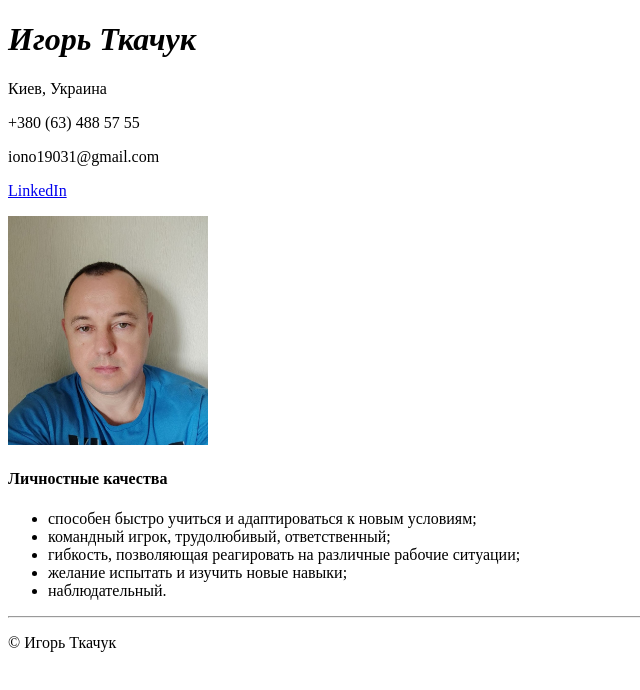
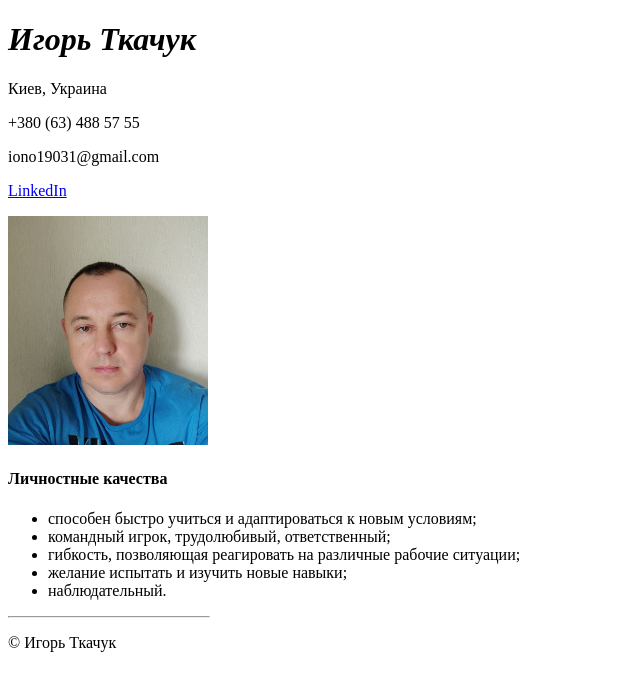
Before and after one commit to Ihor-Tkachuk/resume-beetroot, a plain HTML site: page index.html in a window 1280 px wide. Shown: the whole page, without its empty margins (0-640 px from the left). Drawn offline with Linux system fonts and the light colour scheme.

Commit message:
shortened line

```diff
--- a/index.html
+++ b/index.html
@@ -33,7 +33,7 @@
                     </ul>
         </section>
     </main>
-    <hr>
+    <hr width="200" align="left">
     <footer>
         <p>
             &copy; Игорь Ткачук
```
